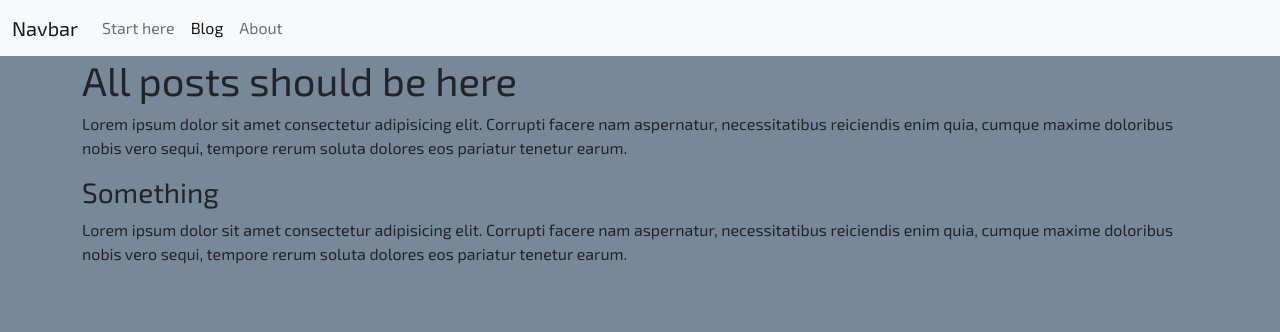
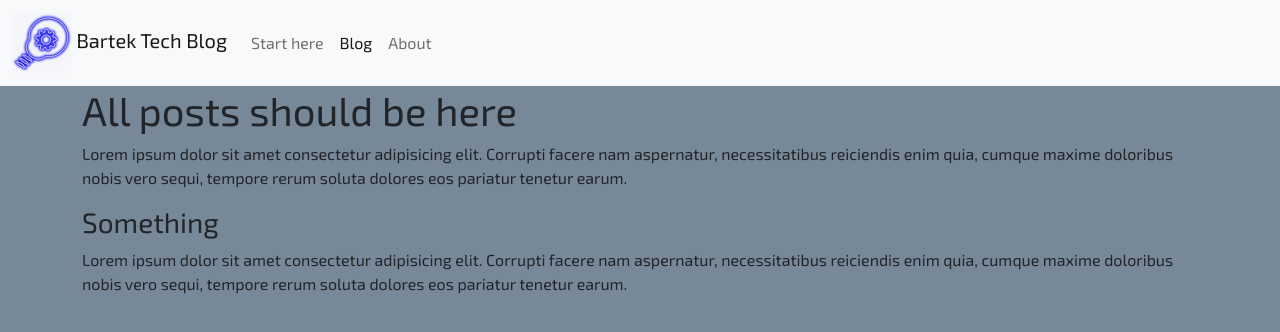
Before and after one commit to kardasbart/blog, a Vue app: page / in a window 1280 px wide. Shown: the top 332 px of the page. Built offline with nearby package versions, Linux system fonts and the light colour scheme.

Commit message:
Logo in navbar

```diff
--- a/src/components/Navbar.vue
+++ b/src/components/Navbar.vue
@@ -1,7 +1,16 @@
 <template>
   <nav class="navbar navbar-expand-sm navbar-light bg-light">
     <div class="container-fluid">
-      <a class="navbar-brand" href="#">Navbar</a>
+      <a class="navbar-brand" href="#">
+        <img
+          src="/logo.svg"
+          alt=""
+          width="60"
+          height="60"
+          class="d-inline-block align-text-center"
+        />
+        Bartek Tech Blog
+      </a>
       <button
         class="navbar-toggler"
         type="button"
--- a/tsconfig.json
+++ b/tsconfig.json
@@ -6,6 +6,7 @@
     "strict": true,
     "jsx": "preserve",
     "moduleResolution": "node",
+    "noImplicitAny": false, // App.vue: Component issue: TS7031: Binding element 'Component' implicitly has an 'any' type.
     "baseUrl": ".",
     "paths": {
       "@/*": [
```
